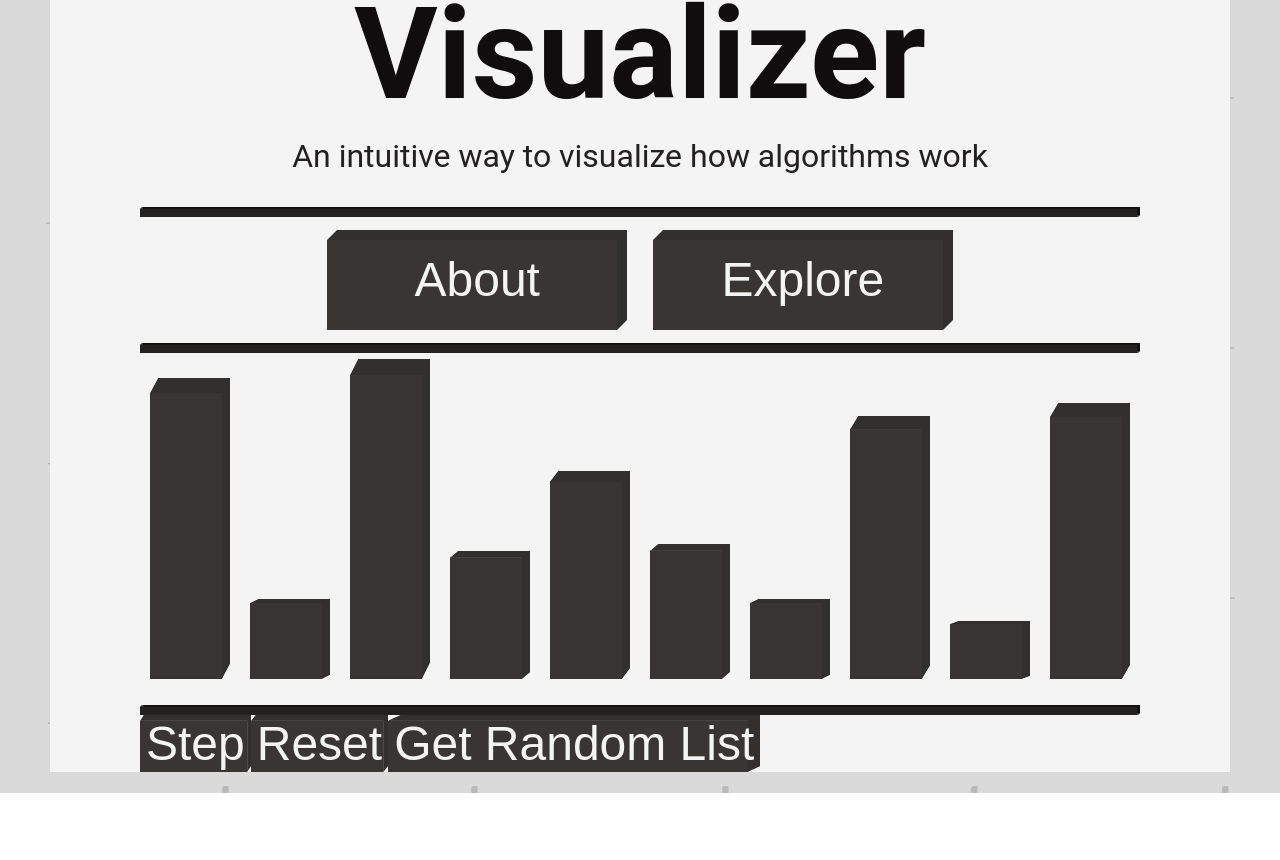
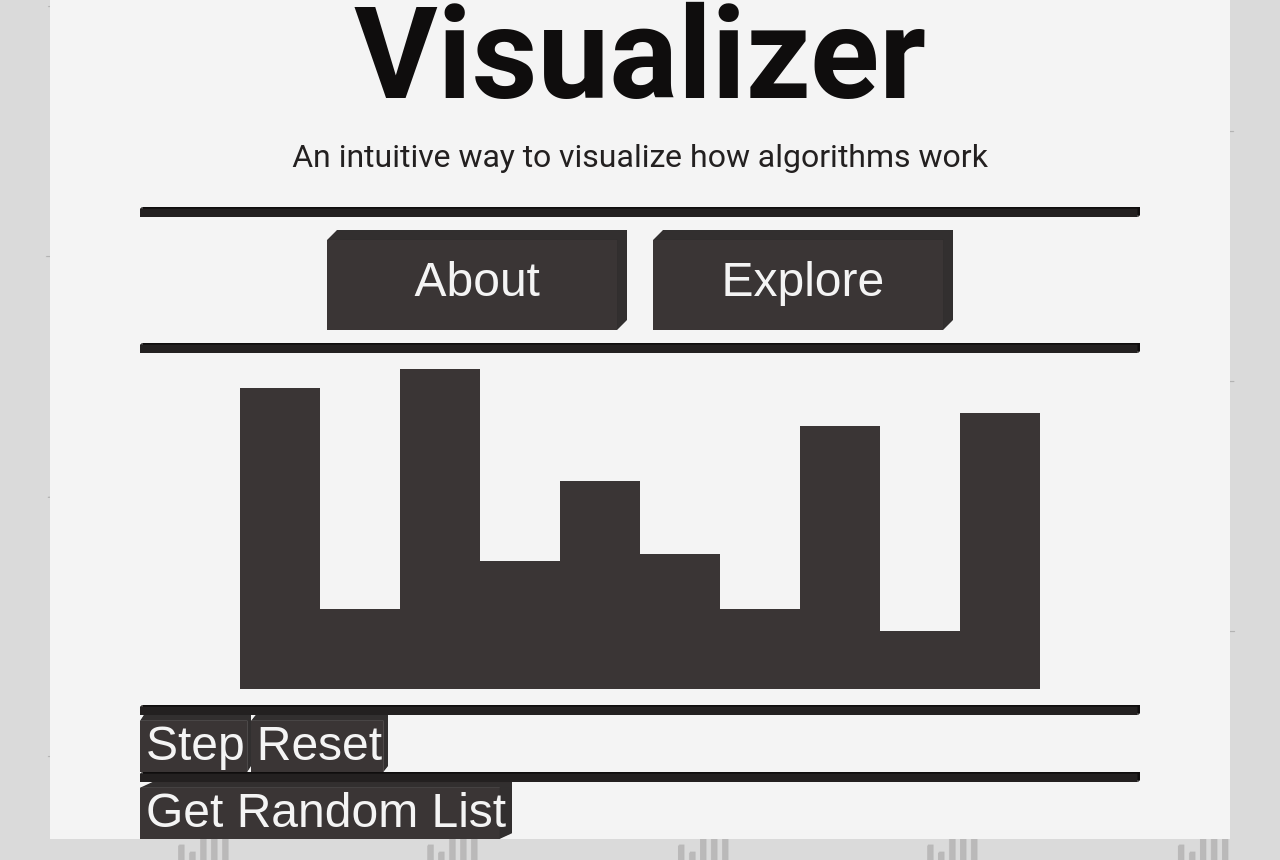
Before and after one commit to OtavioPiza/algorithm-visualizer, a React (Create React App) app: page / in a window 1280 px wide. Shown: the part 533-1393 px from the top of the page. Before the commit the page ends 1326 px from the top, so only its background shows below. Built offline with nearby package versions, Linux system fonts and the light colour scheme.

Commit message:
New random bars feature added!

```diff
--- a/src/components/ArraySorter.js
+++ b/src/components/ArraySorter.js
@@ -12,23 +12,10 @@ import arrayManager from '../services/arrayManager'
  * } param0
  */
 const ArraySorter = ({ barList, sortingAlgorithm }) => {
-    const [bars, setBars] = useState(barList)
+    const [defaultBars, setDefaultBars] = useState(barList)
+    const [bars, setBars] = useState(defaultBars)
     const [barsSelected, setBarsSelected] = useState([])
-    const [status, setStatus] = useState(sortingAlgorithm.defaultState(barList))
-
-    const selectBar = (id) => {
-        const bar = bars[id]
-        const changedBar = { ...bar, selected: !bar.selected }
-
-        setBars(bars.map((bar, index) => index === id ? changedBar : bar))
-
-        if (!bar.selected) {
-            setBarsSelected(barsSelected.concat(id))
-
-        } else {
-            setBarsSelected(barsSelected.filter(selected => selected !== id))
-        }
-    }
+    const [status, setStatus] = useState(sortingAlgorithm.defaultState(defaultBars))
 
     // == User Interactivity ==================================================================== //
 
@@ -43,7 +30,7 @@ const ArraySorter = ({ barList, sortingAlgorithm }) => {
         const newFirstBar = { ...firstBar, size: secondBar.size, selected: false, analyzed: false }
         const newSecondBar = { ...secondBar, size: firstBar.size, selected: false, analyzed: false }
 
-        setStatus(sortingAlgorithm.defaultState(barList))
+        setStatus(sortingAlgorithm.defaultState(bars))
         setBars(bars.map((bar, index) => {
             switch (index) {
                 case barsSelected[0]:
@@ -59,9 +46,47 @@ const ArraySorter = ({ barList, sortingAlgorithm }) => {
         setBarsSelected([])
     }
 
+    /**
+     * Selects a bar from the array
+     *
+     * @param {
+     * id : id of the bar to be selected
+     * } id
+     */
+    const selectBar = (id) => {
+        const bar = bars[id]
+        const changedBar = { ...bar, selected: !bar.selected }
+
+        setBars(bars.map((bar, index) => index === id ? changedBar : bar))
+
+        if (!bar.selected) {
+            setBarsSelected(barsSelected.concat(id))
+
+        } else {
+            setBarsSelected(barsSelected.filter(selected => selected !== id))
+        }
+    }
 
     // == Sorting algorithm control panel ======================================================= //
-    // to be transformed into its own component in a later version
+
+    /**
+     *
+     */
+    const handleNewBar = (newBarArray) => {
+        setDefaultBars(newBarArray)
+        setStatus(sortingAlgorithm.defaultState(newBarArray))
+        setBars(newBarArray)
+        setBarsSelected([])
+    }
+
+    /**
+     * Resets the array to its initial state
+     */
+    const handleReset = () => {
+        setStatus(sortingAlgorithm.defaultState(defaultBars))
+        setBars(defaultBars)
+        setBarsSelected([])
+    }
 
     /**
      * Handles one step of the sorting algorithm
@@ -74,28 +99,22 @@ const ArraySorter = ({ barList, sortingAlgorithm }) => {
         setBars(result[1])
     }
 
-    /**
-     * Resets the array to its initial state
-     */
-    const handleReset = () => {
-        setStatus(sortingAlgorithm.defaultState(barList))
-        setBars(barList)
-        setBarsSelected([])
-    }
-
     return (
         <div className='ArraySorter'>
             <div className='Array'>
                 {bars.map((bar, index) => (
                     <Bar key={index} id={index} size={bar.size} analyzed={bar.analyzed}
                         selected={bar.selected} eventHandler={selectBar} sorted={status.sorted ? 1 : 0}
-                        simplified={false} />
+                        simplified={true} />
                 ))}
             </div>
             <BottomBar />
             <Button text='Step' eventHandler={() => handleStep()} />
             <Button text='Reset' eventHandler={() => handleReset()} />
-            <Button text="Get Random List" eventHandler={() => {setBars(arrayManager.getRandomList(10))}}/>
+            <BottomBar />
+            <Button text="Get Random List" eventHandler={() =>
+                handleNewBar(arrayManager.getRandomList(10))
+            } />
             <h1>{status.algorithmStatus}</h1>
         </div>
     )
```
